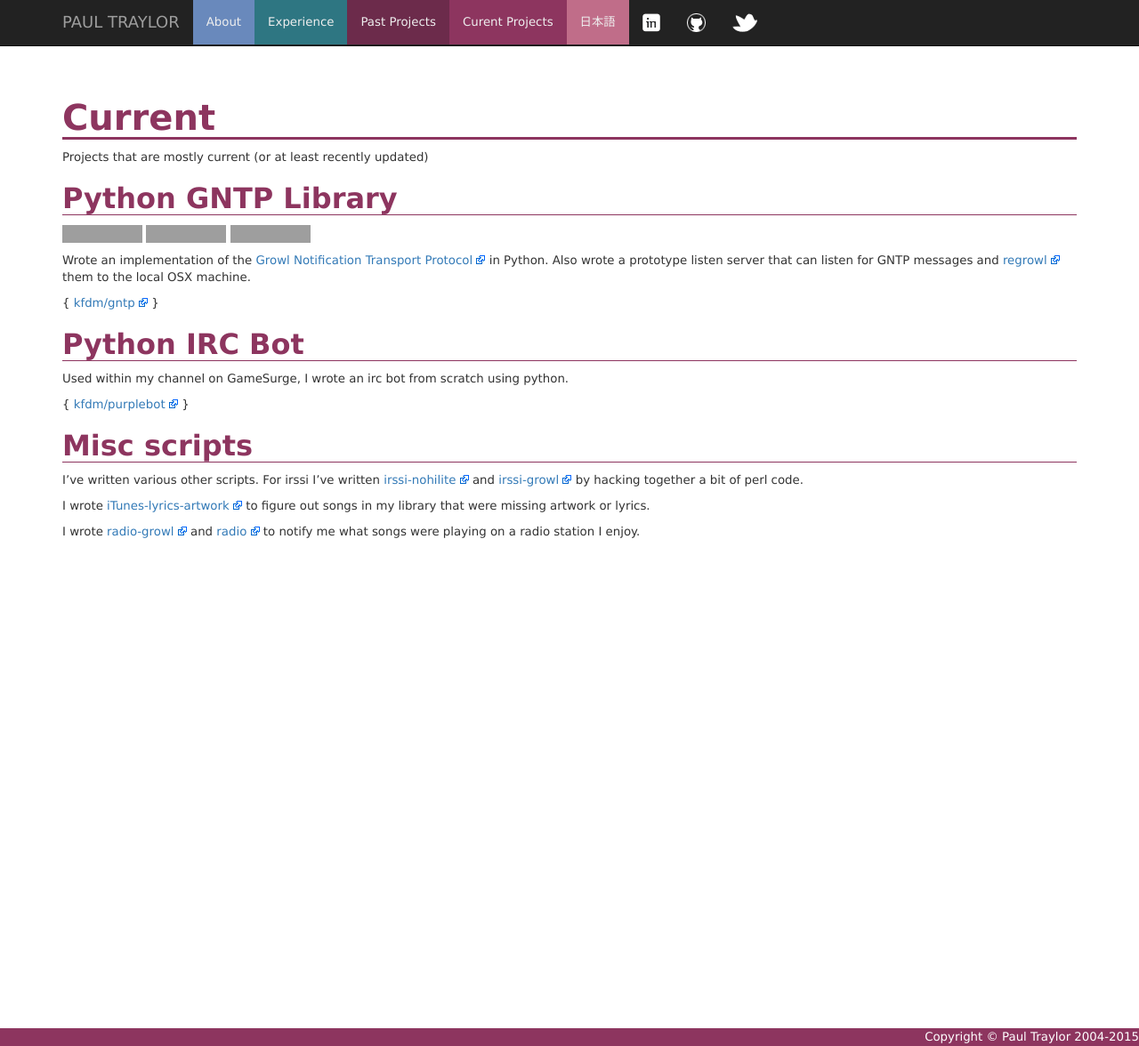
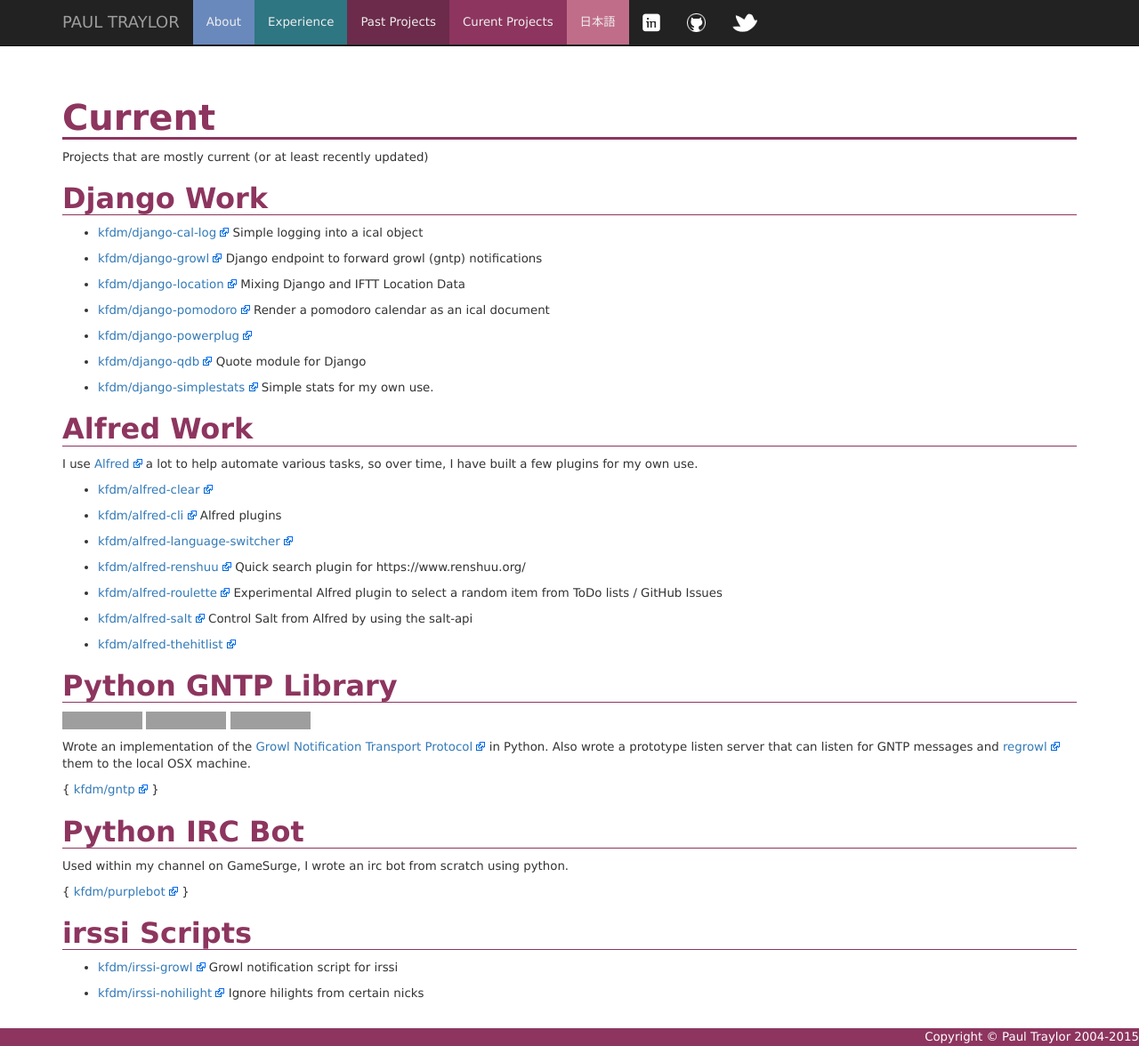
Before and after one commit to kfdm/paultraylor.net, a Jekyll site: the page built from current.md, in a window 1280 px wide and 1176 px high. Shown: the whole window at 89% size. Built offline with Jekyll 4.4.1, drawn with Linux system fonts in a browser that asks for light colours; nearby versions of some CDN libraries; grey boxes are pictures that could not be loaded.

Commit message:
More updates to projects page

```diff
--- a/_data/github.json
+++ b/_data/github.json
@@ -1,96 +1,192 @@
 {
   "": {
+    "kfdm/OSXServices": {
+      "description": "",
+      "homepage": "https://github.com/kfdm/OSXServices/zipball/master",
+      "name": "kfdm/OSXServices",
+      "url": "https://github.com/kfdm/OSXServices"
+    },
     "kfdm/adium-logs": {
       "description": "Parses an Adium logfile and converts it into a text only format",
+      "name": "kfdm/adium-logs",
       "url": "https://github.com/kfdm/adium-logs"
     },
     "kfdm/anki-importer": {
       "description": "Scripts to convert various files into a format Anki can more easily import",
+      "name": "kfdm/anki-importer",
       "url": "https://github.com/kfdm/anki-importer"
     },
     "kfdm/applescript": {
       "description": "Random AppleScript files",
+      "name": "kfdm/applescript",
       "url": "https://github.com/kfdm/applescript"
     },
     "kfdm/calgen": {
       "description": "Generate calendars from a simple config file",
+      "name": "kfdm/calgen",
       "url": "https://github.com/kfdm/calgen"
     },
     "kfdm/chibi-skulk": {
       "description": "Collection of scripts for IRC",
+      "name": "kfdm/chibi-skulk",
       "url": "https://github.com/kfdm/chibi-skulk"
     },
     "kfdm/dotfiles": {
       "description": "Dotfiles for @kfdm",
+      "name": "kfdm/dotfiles",
       "url": "https://github.com/kfdm/dotfiles"
     },
     "kfdm/growlme": {
       "description": "small script to send yourself a growl notification when a command finishes",
+      "name": "kfdm/growlme",
       "url": "https://github.com/kfdm/growlme"
     },
     "kfdm/hatarake": {
       "description": "\u50cd\u3051 - A companion for Pomodoro to remind you when you haven't started a new one in a while",
+      "name": "kfdm/hatarake",
       "url": "https://github.com/kfdm/hatarake"
+    },
+    "kfdm/ical-growl": {
+      "description": "Basic growl notifications from iCal",
+      "name": "kfdm/ical-growl",
+      "url": "https://github.com/kfdm/ical-growl"
+    },
+    "kfdm/ideas": {
+      "description": "",
+      "name": "kfdm/ideas",
+      "url": "https://github.com/kfdm/ideas"
+    },
+    "kfdm/itunes-lyrics-artwork": {
+      "description": "Scan library to find tracks missing lyrics or artwork",
+      "name": "kfdm/itunes-lyrics-artwork",
+      "url": "https://github.com/kfdm/itunes-lyrics-artwork"
+    },
+    "kfdm/kaiwa": {
+      "description": "Extracting conversations into a more readable format",
+      "name": "kfdm/kaiwa",
+      "url": "https://github.com/kfdm/kaiwa"
+    },
+    "kfdm/kfdm.github.com": {
+      "description": "Misc stuff",
+      "homepage": "kfdm.github.com",
+      "name": "kfdm/kfdm.github.com",
+      "url": "https://github.com/kfdm/kfdm.github.com"
+    },
+    "kfdm/kohana-migrate": {
+      "description": "Migration code for Kohana 2.1",
+      "name": "kfdm/kohana-migrate",
+      "url": "https://github.com/kfdm/kohana-migrate"
+    },
+    "kfdm/murasaki": {
+      "description": "Old prototype game engine",
+      "name": "kfdm/murasaki",
+      "url": "https://github.com/kfdm/murasaki"
+    },
+    "kfdm/prowl-cli": {
+      "description": "",
+      "name": "kfdm/prowl-cli",
+      "url": "https://github.com/kfdm/prowl-cli"
+    },
+    "kfdm/purplebot": {
+      "description": "IRC Bot Written in Python",
+      "homepage": "http://kungfudiscomonkey.net/purplebot/",
+      "name": "kfdm/purplebot",
+      "url": "https://github.com/kfdm/purplebot"
+    },
+    "kfdm/pydefaults": {
+      "description": "Python module loosely based on OSX's defaults system",
+      "name": "kfdm/pydefaults",
+      "url": "https://github.com/kfdm/pydefaults"
+    },
+    "kfdm/radio-growl": {
+      "description": "AnimeNFO Radio Growl",
+      "homepage": "http://www.animenfo.com/radio/ ",
+      "name": "kfdm/radio-growl",
+      "url": "https://github.com/kfdm/radio-growl"
+    },
+    "kfdm/wanikani": {
+      "description": "",
+      "name": "kfdm/wanikani",
+      "url": "https://github.com/kfdm/wanikani"
+    },
+    "kfdm/wanikani-tools": {
+      "description": "Calendar to show upcoming reviews for Wanikani",
+      "name": "kfdm/wanikani-tools",
+      "url": "https://github.com/kfdm/wanikani-tools"
     }
   },
   "alfred": {
     "kfdm/alfred-clear": {
       "description": "",
+      "name": "kfdm/alfred-clear",
       "url": "https://github.com/kfdm/alfred-clear"
     },
     "kfdm/alfred-cli": {
       "description": "Alfred plugins",
       "homepage": "http://kungfudiscomonkey.net/alfred/",
+      "name": "kfdm/alfred-cli",
       "url": "https://github.com/kfdm/alfred-cli"
     },
     "kfdm/alfred-language-switcher": {
       "description": "",
+      "name": "kfdm/alfred-language-switcher",
       "url": "https://github.com/kfdm/alfred-language-switcher"
     },
     "kfdm/alfred-renshuu": {
       "description": "Quick search plugin for https://www.renshuu.org/",
+      "name": "kfdm/alfred-renshuu",
       "url": "https://github.com/kfdm/alfred-renshuu"
     },
     "kfdm/alfred-roulette": {
       "description": "Experimental Alfred plugin to select a random item from ToDo lists / GitHub Issues",
+      "name": "kfdm/alfred-roulette",
       "url": "https://github.com/kfdm/alfred-roulette"
     },
     "kfdm/alfred-salt": {
       "description": "Control Salt from Alfred by using the salt-api",
+      "name": "kfdm/alfred-salt",
       "url": "https://github.com/kfdm/alfred-salt"
     },
     "kfdm/alfred-thehitlist": {
       "description": "",
+      "name": "kfdm/alfred-thehitlist",
       "url": "https://github.com/kfdm/alfred-thehitlist"
     }
   },
   "django": {
     "kfdm/django-cal-log": {
       "description": "Simple logging into a ical object",
+      "name": "kfdm/django-cal-log",
       "url": "https://github.com/kfdm/django-cal-log"
     },
     "kfdm/django-growl": {
       "description": "Django endpoint to forward growl (gntp) notifications",
+      "name": "kfdm/django-growl",
       "url": "https://github.com/kfdm/django-growl"
     },
     "kfdm/django-location": {
       "description": "Mixing Django and IFTT Location Data",
+      "name": "kfdm/django-location",
       "url": "https://github.com/kfdm/django-location"
     },
     "kfdm/django-pomodoro": {
       "description": "Render a pomodoro calendar as an ical document",
+      "name": "kfdm/django-pomodoro",
       "url": "https://github.com/kfdm/django-pomodoro"
     },
     "kfdm/django-powerplug": {
       "description": null,
+      "name": "kfdm/django-powerplug",
       "url": "https://github.com/kfdm/django-powerplug"
     },
     "kfdm/django-qdb": {
       "description": "Quote module for Django",
+      "name": "kfdm/django-qdb",
       "url": "https://github.com/kfdm/django-qdb"
     },
     "kfdm/django-simplestats": {
       "description": "Simple stats for my own use.",
+      "name": "kfdm/django-simplestats",
       "url": "https://github.com/kfdm/django-simplestats"
     }
   },
@@ -98,11 +194,43 @@
     "kfdm/gntp": {
       "description": "GNTP Python Library",
       "homepage": "http://packages.python.org/gntp/",
+      "name": "kfdm/gntp",
       "url": "https://github.com/kfdm/gntp"
     },
     "kfdm/gntp-regrowl": {
       "description": "Regrowl GNTP messages on OSX",
+      "name": "kfdm/gntp-regrowl",
       "url": "https://github.com/kfdm/gntp-regrowl"
+    }
+  },
+  "irssi": {
+    "kfdm/irssi-growl": {
+      "description": "Growl notification script for irssi",
+      "homepage": "http://axman6.homeip.net/blog/growl-net-irssi-script-its-back.html",
+      "name": "kfdm/irssi-growl",
+      "url": "https://github.com/kfdm/irssi-growl"
+    },
+    "kfdm/irssi-nohilight": {
+      "description": "Ignore hilights from certain nicks",
+      "name": "kfdm/irssi-nohilight",
+      "url": "https://github.com/kfdm/irssi-nohilight"
+    }
+  },
+  "salt": {
+    "kfdm/salt-config": {
+      "description": "Salt states and modules for manipulating config files",
+      "name": "kfdm/salt-config",
+      "url": "https://github.com/kfdm/salt-config"
+    },
+    "kfdm/salt-gntp": {
+      "description": "Send gntp (growl) messages from Salt",
+      "name": "kfdm/salt-gntp",
+      "url": "https://github.com/kfdm/salt-gntp"
+    },
+    "kfdm/salt-repl": {
+      "description": "Experimental Salt REPL",
+      "name": "kfdm/salt-repl",
+      "url": "https://github.com/kfdm/salt-repl"
     }
   }
 }
--- a/current.md
+++ b/current.md
@@ -6,6 +6,23 @@ title: Current Projects
 # Current
 
 Projects that are mostly current (or at least recently updated)
+
+## Django Work
+
+{% for project_hash in site.data.github.django %}
+{% assign project = project_hash[1] %}
+* [{{ project.name}}]({{ project.url }}) {{ project.description }}
+{% endfor %}
+
+## Alfred Work
+
+I use [Alfred](https://www.alfredapp.com/) a lot to help automate various tasks, so over time, I have built a few plugins for my own use.
+
+{% for project_hash in site.data.github.alfred %}
+{% assign project = project_hash[1] %}
+* [{{ project.name}}]({{ project.url }}) {{ project.description }}
+{% endfor %}
+
 
 ## Python GNTP Library
 
@@ -22,12 +39,9 @@ Used within my channel on GameSurge, I wrote an irc bot from scratch using pytho
 
 { [kfdm/purplebot](https://github.com/kfdm/purplebot) }
 
-## Misc scripts
-I've written various other scripts.  For irssi I've written [irssi-nohilite](https://github.com/kfdm/irssi-nohilight) and
-[irssi-growl](https://github.com/kfdm/irssi-growl) by hacking together a bit of perl code.
+## irssi Scripts
 
-I wrote [iTunes-lyrics-artwork](https://github.com/kfdm/itunes-lyrics-artwork) to figure out songs in my library that were missing
-artwork or lyrics.
-
-I wrote [radio-growl](https://github.com/kfdm/radio-growl) and [radio](https://github.com/kfdm/radio)
-to notify me what songs were playing on a radio station I enjoy.
+{% for project_hash in site.data.github.irssi %}
+{% assign project = project_hash[1] %}
+* [{{ project.name}}]({{ project.url }}) {{ project.description }}
+{% endfor %}
```
Also changed, not shown: _data/rebuild.py (+9 -1 lines).
